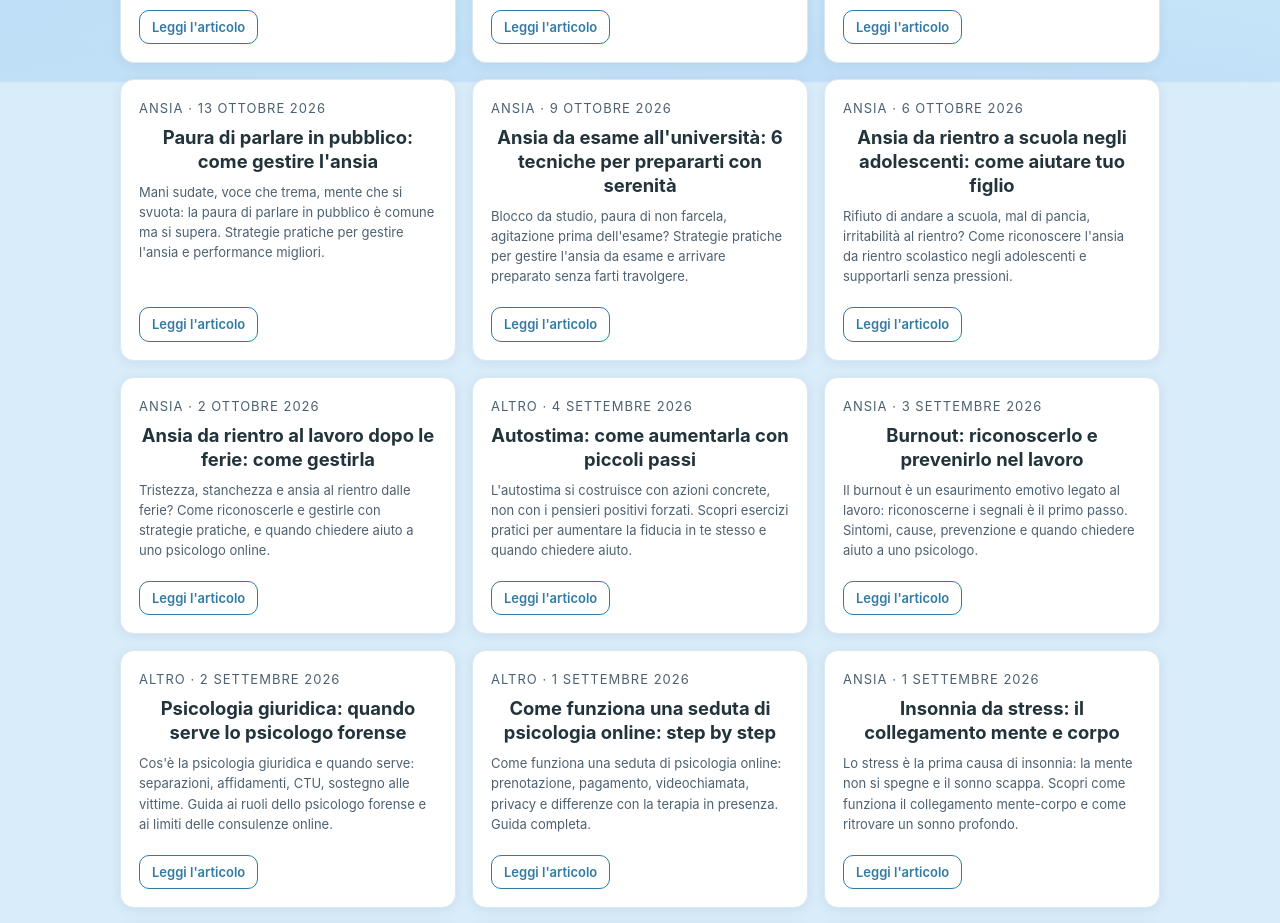
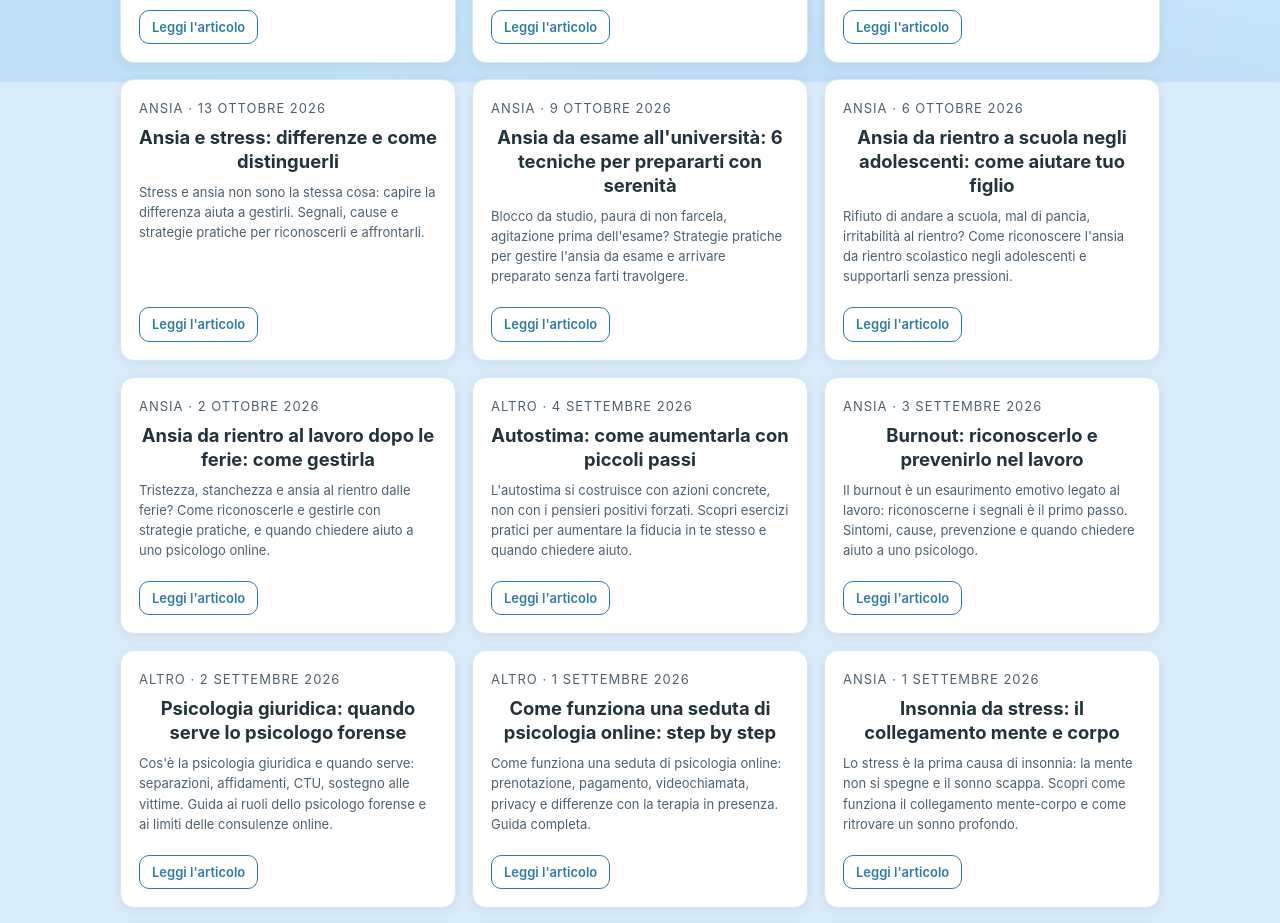
Before and after one commit to antonio-durso/adattoxte, a React (Vite) app in the folder frontend/: page /blog in a window 1280 px wide. Shown: the part 840-1763 px from the top of the page. Built offline with nearby package versions, Linux system fonts and the light colour scheme; no server answers.

Commit message:
Fix articoli ottobre: ripristino psicologo-in-inglese, sostituzione parlare-in-pubblico con ansia-stress differenze (evita cannibalizzazione)

```diff
--- a/frontend/src/content/extra-articles-19.js
+++ b/frontend/src/content/extra-articles-19.js
@@ -66,25 +66,30 @@ export const extraArticles19 = [
 <p>Fai il <a href="/test">test ansia gratuito (GAD-7)</a> per un orientamento immediato, oppure <a href="/terapeuti">trova il terapeuta giusto per te</a> e inizia con il primo colloquio gratuito di 15 minuti.</p>`,
   },
   {
-    slug: 'ansia-parlare-in-pubblico',
-    title: "Paura di parlare in pubblico: come gestire l'ansia",
-    keyword: 'paura di parlare in pubblico',
-    metaDescription: "Mani sudate, voce che trema, mente che si svuota: la paura di parlare in pubblico è comune ma si supera. Strategie pratiche per gestire l'ansia e performance migliori.",
+    slug: 'ansia-e-stress-differenze',
+    title: 'Ansia e stress: differenze e come distinguerli',
+    keyword: 'differenza tra ansia e stress',
+    metaDescription: "Stress e ansia non sono la stessa cosa: capire la differenza aiuta a gestirli. Segnali, cause e strategie pratiche per riconoscerli e affrontarli.",
     date: '2026-10-13',
-    body: `<h1>Paura di parlare in pubblico: come gestire l'ansia</h1>
-<p>Parlare davanti a un gruppo è una delle paure più diffuse: la "glossophobia" colpisce persone di ogni età e professione. Il cuore accelera, le mani sudano, la voce trema, la mente si svuota proprio quando serve chiarezza. La buona notizia: si tratta di un'ansia gestibile con la preparazione e le tecniche giuste.</p>
-<h2>Preparazione: riduci l'ignoto prima di salire sul palco</h2>
+    body: `<h1>Ansia e stress: differenze e come distinguerli</h1>
+<p>Stress e ansia vengono spesso usati come sinonimi, ma sono due esperienze diverse, che richiedono risposte diverse. Riuscire a distinguerli è il primo passo per gestirli: lo stress è una reazione a una richiesta esterna, l'ansia è una preoccupazione che continua anche quando la richiesta è finita.</p>
+<h2>Le differenze essenziali</h2>
 <ul>
-<li><strong>Prova ad alta voce</strong> almeno 2-3 volte, anche da solo: l'esposizione ripetuta riduce l'attivazione fisiologica.</li>
-<li><strong>Struttura chiara:</strong> inizio, 3 punti, conclusione. Una struttura semplice è un'ancora a cui aggrapparsi quando l'ansia sale.</li>
-<li><strong>Non puntare alla perfezione:</strong> l'obiettivo è comunicare, non recitare. Il pubblico perdona le piccole incertezze, non la rigidità.</li>
-<li><strong>Arriva presto e familiarizza</strong> con lo spazio: la familiarità abbassa l'allarme.</li>
+<li><strong>Lo stress ha una causa concreta:</strong> una scadenza, un esame, un conflitto. Quando la causa sparisce, lo stress tende a ridursi.</li>
+<li><strong>L'ansia può restare senza causa apparente:</strong> la preoccupazione riguarda il futuro, i "e se?", e continua anche a problema risolto.</li>
+<li><strong>Lo stress è legato al presente:</strong> "ho troppo da fare"; l'ansia è anticipatoria: "e se non ce la faccio?";</li>
+<li><strong>Stress e ansia si alimentano a vicenda:</strong> uno stress prolungato può trasformarsi in ansia generalizzata, e l'ansia rende più vulnerabili allo stress.</li>
 </ul>
-<h2>Durante: gestisci il corpo, la mente segue</h2>
-<p>Quando sale l'attivazione, usa la <strong>respirazione 4-6</strong> (inspira 4, espira 6) prima di iniziare e tra le sezioni: l'espirazione lunga abbassa la frequenza cardiaca. Guarda le persone (o un punto dietro di loro se l'ansia è forte), parla più lentamente di quanto ti sembri naturale e tieni una bottiglia d'acqua: le pause sono accettate e ti danno respiro.</p>
-<h2>Quando è ansia sociale e serve un percorso</h2>
-<p>Se la paura ti fa evitare presentazioni, riunioni, esami orali o situazioni sociali in generale, e questo limita studio, lavoro o relazioni, potrebbe esserci un'ansia sociale sottostante che merita un lavoro mirato. La terapia cognitivo-comportamentale è tra gli approcci più efficaci.</p>
-<p><a href="/terapeuti">Trova il tuo terapeuta</a> e inizia con il primo colloquio gratuito di 15 minuti, oppure fai il <a href="/test">test ansia gratuito</a> per capire dove ti trovi oggi.</p>`,
+<h2>Come riconoscerli in pratica</h2>
+<p>Chiediti: questa attivazione è legata a un evento specifico e recente? Se sì, probabilmente è stress. Se la tensione, i pensieri negativi o i sintomi fisici (tensione muscolare, tachicardia, disturbi del sonno) continuano anche nei momenti "tranquilli", può esserci dell'ansia di fondo.</p>
+<h2>Strategie per entrambi</h2>
+<ul>
+<li><strong>Per lo stress:</strong> riduci o riorganizza le richieste, impara a dire no, pianifica pause e recupero reale;</li>
+<li><strong>Per l'ansia:</strong> lavora sui pensieri (identifica le previsioni catastrofiche e mettile alla prova), usa la respirazione lenta e la rie esposizione graduale alle situazioni evitate;</li>
+<li><strong>Per entrambi:</strong> sonno regolare, attività fisica, momenti di piacere e relazioni in cui si può parlare davvero.</li>
+</ul>
+<h2>Quando un percorso psicologico aiuta</h2>
+<p>Se stress e ansia si cronicizzano — insonnia, irritabilità costante, sensazione di non farcela, evitamenti che crescono — un percorso con uno psicologo aiuta a capire cosa sta alimentando il disagio e a costruire strategie su misura. Fai il <a href="/test">test ansia gratuito (GAD-7)</a> per un orientamento, oppure <a href="/terapeuti">trova il tuo terapeuta</a> e inizia con il primo colloquio gratuito di 15 minuti.</p>`,
   },
   {
     slug: 'psicologo-online-in-inglese',
```
